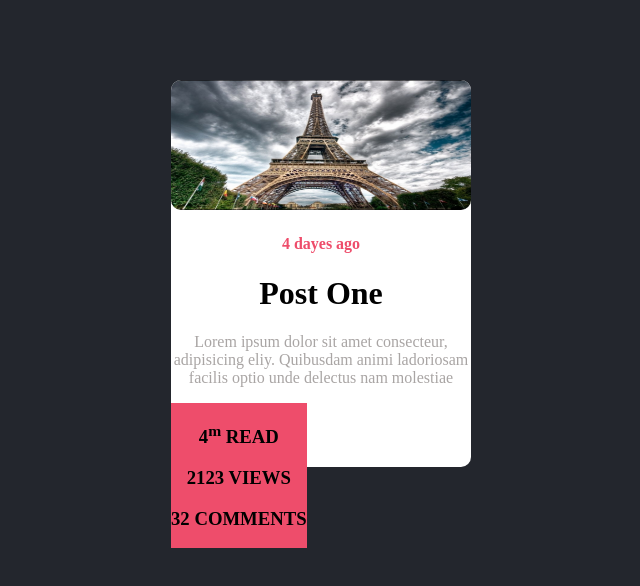
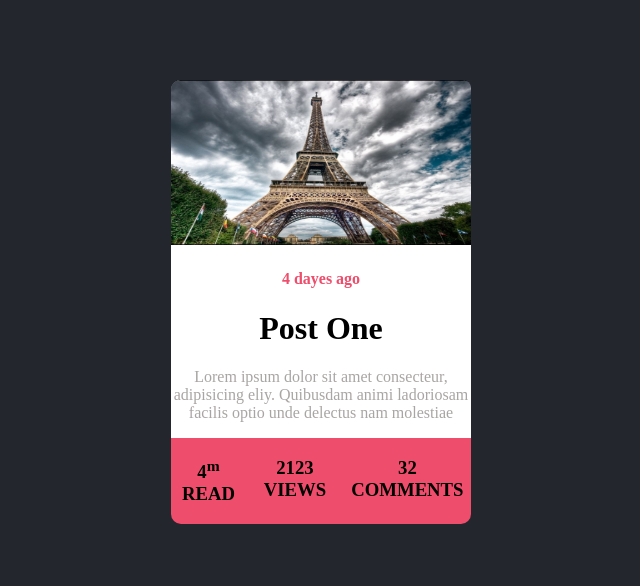
Before and after one commit to YasserMohammed1047/FE, a plain HTML site: page exercise/page.html in a window 1280 px wide. Shown: the whole page, without its empty margins (179-819 px from the left). Drawn offline with Linux system fonts and the light colour scheme.

Commit message:
exercise

```diff
--- a/exercise/page.css
+++ b/exercise/page.css
@@ -7,17 +7,17 @@ body {
 main {
     background: #fff;
     position: absolute;
-    height: 387px;
+    height: 430px;
     width: 300px;
     text-align: center;
     border-radius: 10px;
     padding-top: 0;
 }
 img {
-    height: 130px;
+    height: 165px;
     width: 300px;
-    border-radius: 10px;
     position: relative;
+    border-radius: 9px 8px 0 0 ;
 }
 h4 {
     color: #ee4d6b;
@@ -33,12 +33,17 @@ p {
 .end {
     position: absolute;
     background: #ee4d6b;
+    display: flex;
+    border-radius: 0 0 10px 10px;
 }
 .read {
     position: relative;
     margin: 0;
 }
 .views {
-    /* position: relative; */
+    position: relative;
     margin: 0;
 }
+.comments {
+    position: relative;
+}
--- a/exercise/page.html
+++ b/exercise/page.html
@@ -28,7 +28,7 @@
             <div class="views">
                 <h3>2123 VIEWS</h3>
             </div>
-            <div>
+            <div class="comments">
                 <h3>32 COMMENTS</h3>
             </div>
         </div>
```
